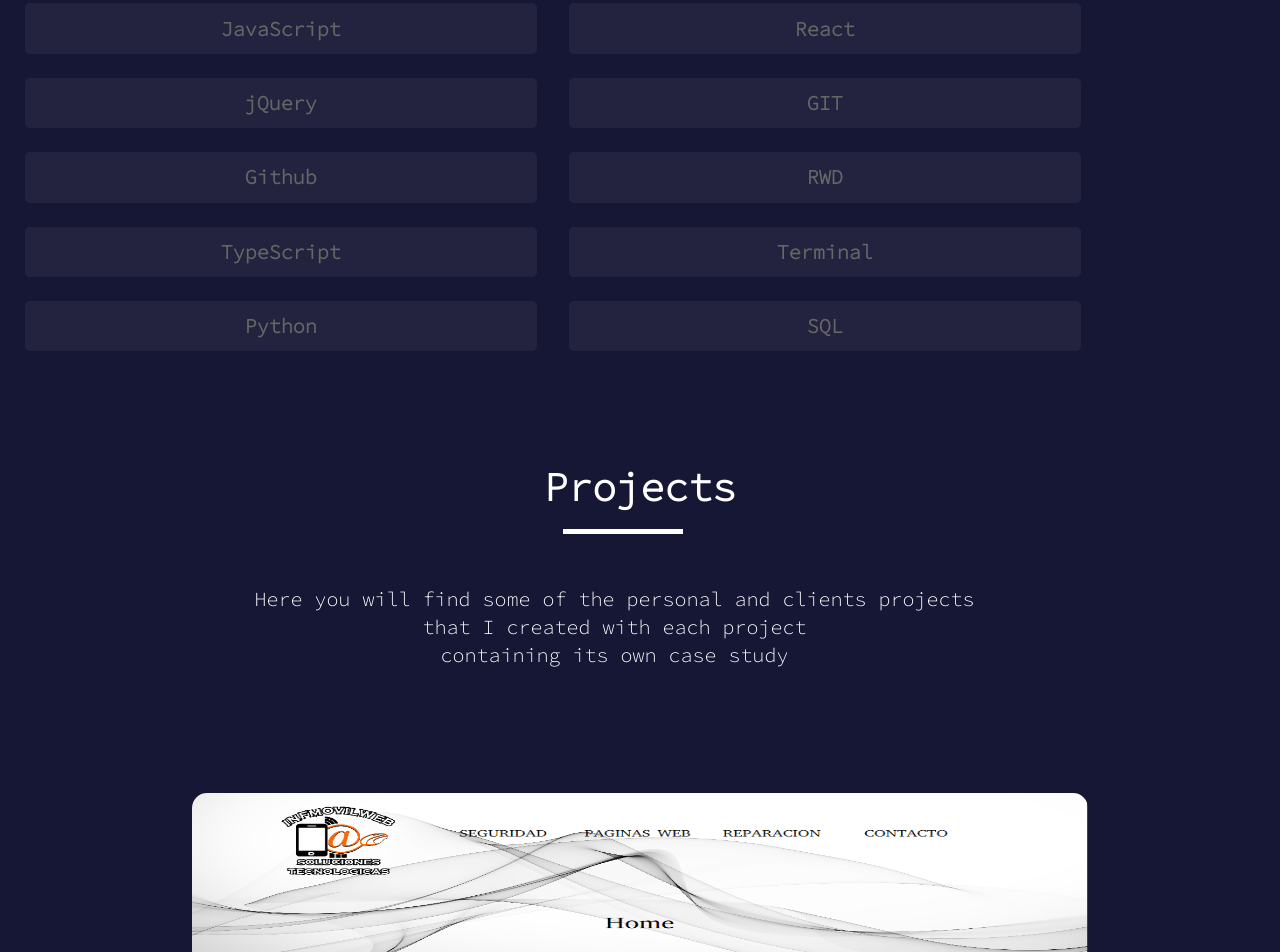
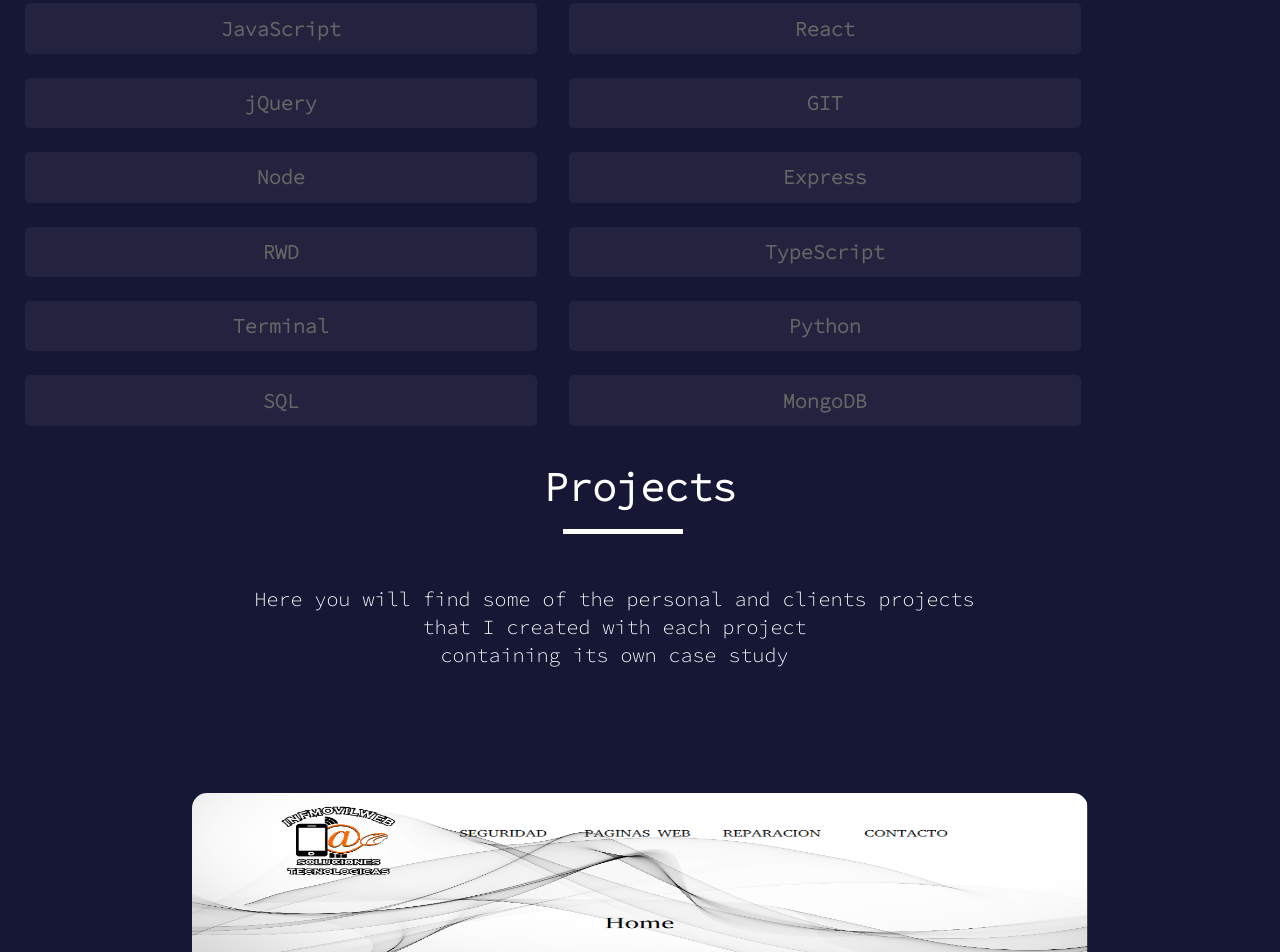
Before and after one commit to ol1mowski/Portfolio.ot, a plain HTML site: page index.html in a window 1280 px wide. Shown: the part 1887-2839 px from the top of the page. Drawn offline with nearby package versions, Linux system fonts and the light colour scheme.

Commit message:
update_skils

```diff
--- a/index.html
+++ b/index.html
@@ -110,12 +110,14 @@
                         <div class="skills__skill">React</div>
                         <div class="skills__skill">jQuery</div>
                         <div class="skills__skill">GIT</div>
-                        <div class="skills__skill">Github</div>
+                        <div class="skills__skill">Node</div>
+                        <div class="skills__skill">Express</div>
                         <div class="skills__skill">RWD</div>
                         <div class="skills__skill">TypeScript</div>
                         <div class="skills__skill">Terminal</div>
                         <div class="skills__skill">Python</div>
                         <div class="skills__skill">SQL</div>
+                        <div class="skills__skill">MongoDB</div>
                     </div>
                 </div>
             </div>
```
